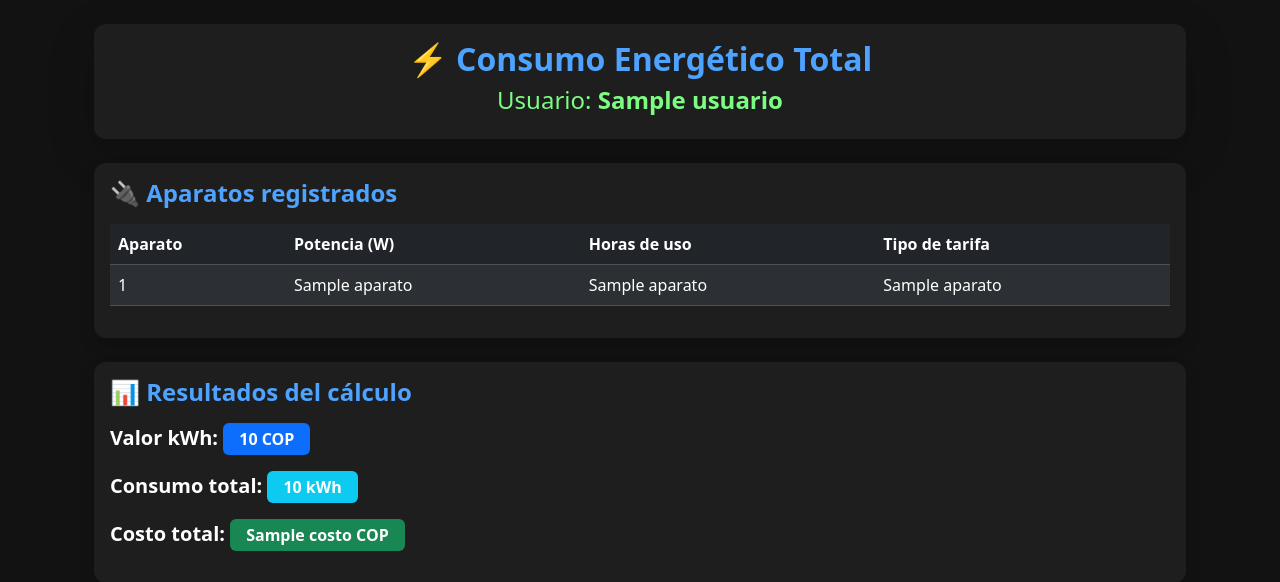
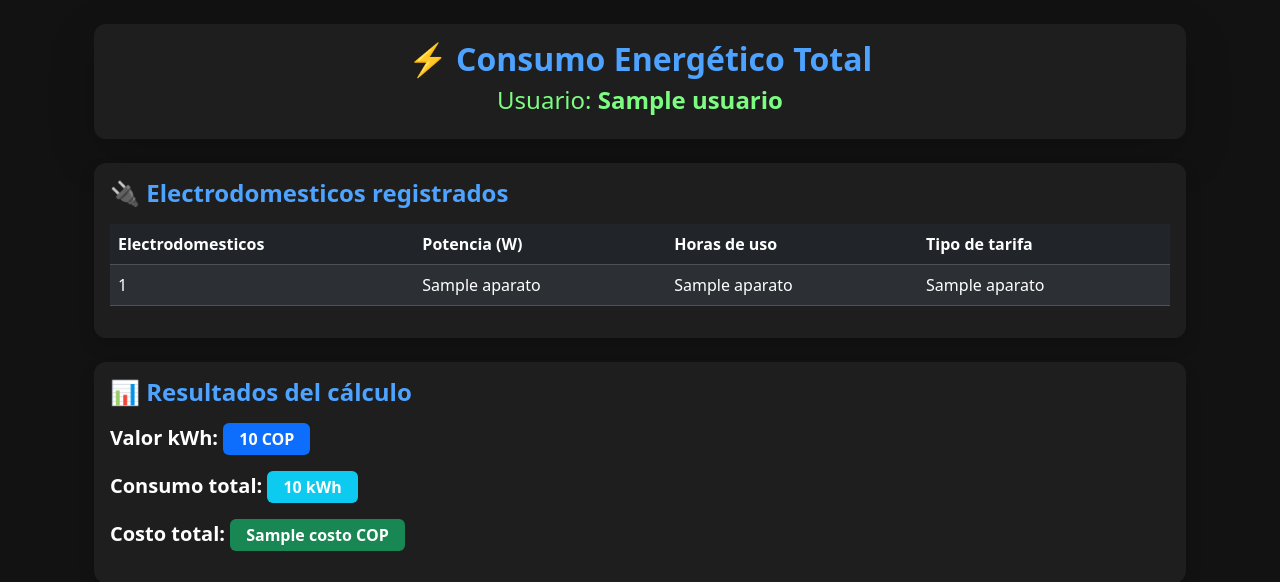
Before and after one commit to Milo1803/consumo-energetico, a Flask app: template templates/calcular.html in a window 1280 px wide. Shown: the part 57-639 px from the top of the page. Run offline with Flask 3, Linux system fonts and the light colour scheme; the template is opened without the code that fills it: most values are stand-ins (such as "Sample title", 1, 10 or a date in 2020); some libraries are stand-ins or nearby versions.

Commit message:
Actualizo calcular.html

```diff
--- a/templates/calcular.html
+++ b/templates/calcular.html
@@ -22,14 +22,14 @@
     <div class="card shadow border-0">
         <div class="card-body">
 
-            <h4 class="fw-bold mb-3" style="color:#4da3ff;">🔌 Aparatos registrados</h4>
+            <h4 class="fw-bold mb-3" style="color:#4da3ff;">🔌 Electrodomesticos registrados</h4>
 
             <div class="table-responsive">
                 <table class="table table-dark table-striped table-hover align-middle">
 
                     <thead>
                         <tr>
-                            <th style="color:#fff;">Aparato</th>
+                            <th style="color:#fff;">Electrodomesticos</th>
                             <th style="color:#fff;">Potencia (W)</th>
                             <th style="color:#fff;">Horas de uso</th>
                             <th style="color:#fff;">Tipo de tarifa</th>
```
